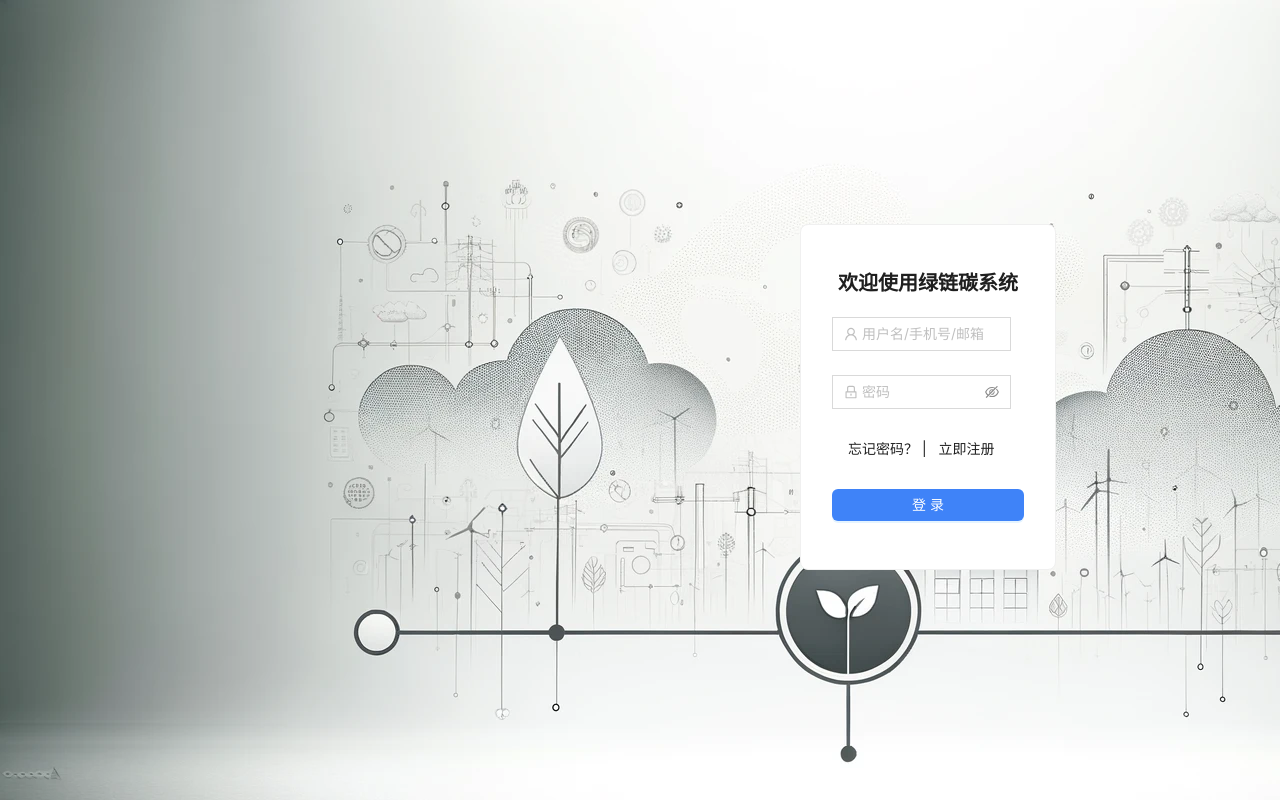
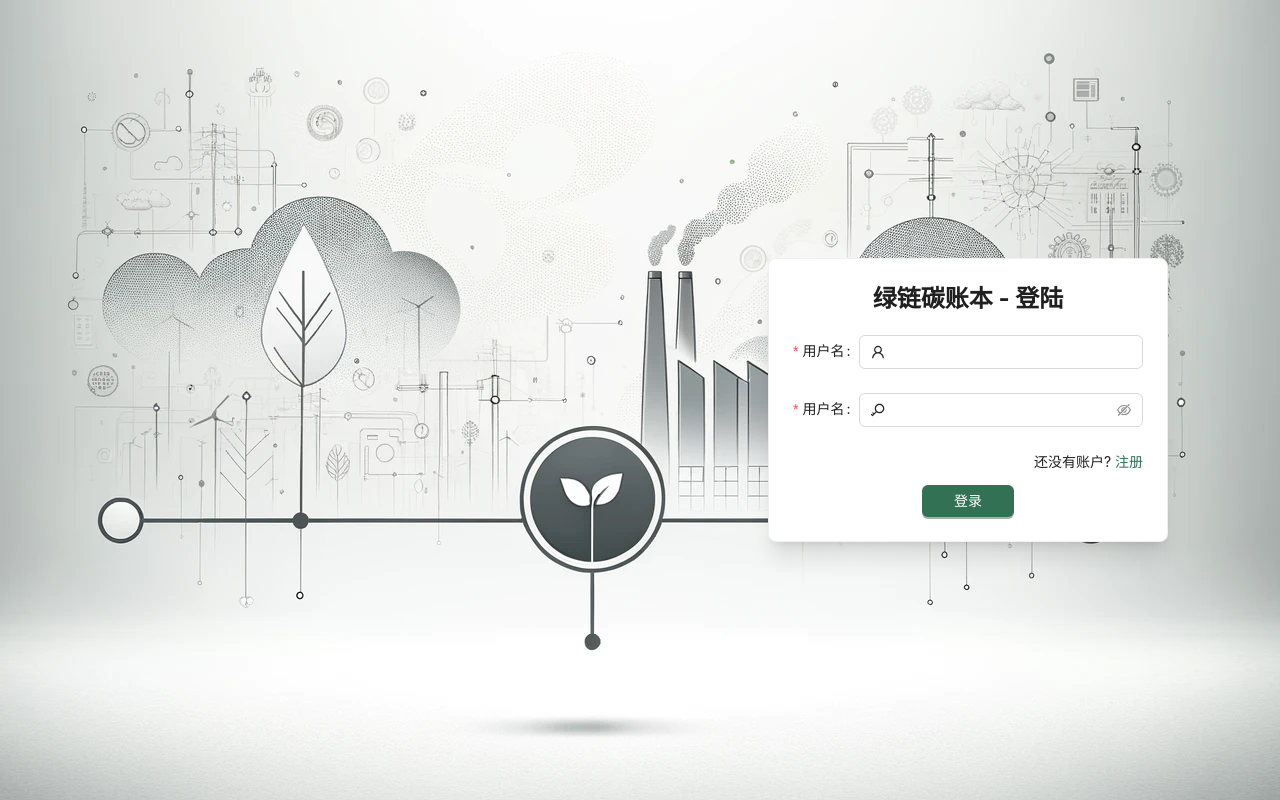
Before and after one commit to carbon-ledger/green-chain-carbon-ledger-web, a Vue app: page /auth/login in a window 1280 px wide. Built offline with nearby package versions, Linux system fonts and the light colour scheme.

Commit message:
patch: 登陆主键修改

```diff
--- a/src/App.vue
+++ b/src/App.vue
@@ -1,3 +1,11 @@
 <template>
-  <RouterView/>
+  <a-config-provider
+      :theme="{
+        token: {
+          colorPrimary: '#337155',
+        }
+      }"
+  >
+    <RouterView/>
+  </a-config-provider>
 </template>
--- a/src/main.js
+++ b/src/main.js
@@ -3,8 +3,8 @@ import 'ant-design-vue/dist/reset.css';
 import {createApp} from 'vue'
 import App from './App.vue'
 import router from './router'
+import './tailwind.css'
 import Antd from 'ant-design-vue'
-import './index.css'
 
 const app = createApp(App)
 
--- a/src/router/index.js
+++ b/src/router/index.js
@@ -51,6 +51,7 @@ const router = createRouter({
       // 登陆相关路由表
       path: "/auth",
       name: "Auth",
+      component: () => import("@/views/AuthPage/Auth.vue"),
       children: [
         {
           // 登陆
--- /dev/null
+++ b/src/views/AuthPage/Auth.vue
@@ -0,0 +1,13 @@
+<script setup>
+
+</script>
+
+<template>
+  <RouterView/>
+</template>
+
+<style>
+body {
+  background: url("@/assets/images/img2.jpg") center center no-repeat;
+}
+</style>
--- a/src/views/AuthPage/LoginView.vue
+++ b/src/views/AuthPage/LoginView.vue
@@ -1,44 +1,56 @@
 <template>
-  <div class="relative items-center h-[100vh] bg-[url('@/assets/images/img2.jpg')]">
-    <a-card class="absolute right-56 top-56 w-1/5 flex justify-center items-center bg-white">
-      <h1 class="my-5 font-bold text-xl flex justify-center">欢迎使用绿链碳系统</h1>
+  <div class="md:flex md:h-screen items-center md:justify-end sm:justify-center md:content-around">
+    <a-card
+        class="shadow-xl md:w-[calc(60%-5rem)] lg:w-[400px] mx-5 md:mx-10 lg:mx-28 mt-20 md:mt-0"
+    >
+      <div class="container">
+        <div class="row-auto">
+          <div class="row-span-1 mb-5 text-center font-bold text-2xl">
+            绿链碳账本 - 登陆
+          </div>
+          <div class="row-span-1">
             <a-form
-          :label-col="{ span: 8 }"
-          :model="formState"
-          :wrapper-col="{ span: 24 }"
-          autocomplete="off"
-          name="basic"
+                :model="loginForm"
+                class="login-form"
+                name="normal_login"
                 @finish="onFinish"
                 @finishFailed="onFinishFailed"
             >
               <a-form-item
-            :rules="[{ required: true, message: '请输入您的账号！' }]"
-            name="username"
+                  :rules="[{ required: true, message: '请输入用户名' }]"
+                  label="用户名"
+                  name="user"
               >
-          <a-input v-model:value="formState.user" class="w-[14vw] rounded-none" placeholder="用户名/手机号/邮箱">
+                <a-input v-model:value="loginForm.user">
                   <template #prefix>
-              <UserOutlined style="color: rgba(0, 0, 0, 0.25)"/>
+                    <UserOutlined class="site-form-item-icon"/>
                   </template>
                 </a-input>
               </a-form-item>
               <a-form-item
-            :rules="[{ required: true, message: '请输入您的密码！' }]"
-            name="password"
+                  :rules="[{ required: true, message: '请输入密码' }]"
+                  label="用户名"
+                  name="user"
               >
-          <a-input-password v-model:value="formState.password" class="w-[14vw] rounded-none" placeholder="密码">
+                <a-input-password v-model:value="loginForm.password">
                   <template #prefix>
-              <LockOutlined style="color: rgba(0, 0, 0, 0.25)"/>
+                    <KeyOutlined class="site-form-item-icon"/>
                   </template>
                 </a-input-password>
               </a-form-item>
-        <a-form-item class="flex items-center whitespace-nowrap" name="remember">
-          <a class="w-[2vw] ml-4" @click="$router.push('/forgetpassword')">忘记密码？ | </a>
-          <a class="ml-2" @click="$router.push('/organizeregister')">立即注册</a>
-        </a-form-item>
-        <a-form-item class="flex justify-center items-center">
-          <a-button class="w-48 bg-blue-500" html-type="submit" type="primary" @click="LoginUser()">登录</a-button>
-        </a-form-item>
+              <div class=" text-end mb-3">
+                还没有账户? <a class="text-spring" @click="router.push('/auth/register/organize')">注册</a>
+              </div>
+              <div class="text-center">
+                <a-button :disabled="false" class="bg-aspargus" html-type="submit" type="primary"
+                          @click="UserLogin()">
+                  <div class="mx-4">登录</div>
+                </a-button>
+              </div>
             </a-form>
+          </div>
+        </div>
+      </div>
     </a-card>
   </div>
 </template>
@@ -46,19 +58,20 @@
 <script setup>
 import {reactive} from 'vue';
 import {message} from "ant-design-vue";
-import {LockOutlined, UserOutlined} from '@ant-design/icons-vue';
 import requests from "@/assets/js/request.js";
-import {useRouter} from "vue-router";
+import {KeyOutlined, UserOutlined} from "@ant-design/icons-vue";
+import router from "@/router/index.js";
 
-const router = useRouter()
-const formState = reactive({
+// 路由表
+// 表单登陆
+const loginForm = reactive({
   user: '',
   password: ''
 });
 
-function LoginUser() {
-  console.log("formState:", formState)
-  requests.login(formState).then((res) => {
+function UserLogin() {
+  console.log("formState:", loginForm)
+  requests.login(loginForm).then((res) => {
     localStorage.setItem("AuthorizationToken", "Bearer " + res.data.data.token);
     localStorage.setItem("X-Auth-UUID", res.data.data.user.uuid);
     message.success('你好 ' + res.data.data.user.email + ' 用户')
--- a/tailwind.config.js
+++ b/tailwind.config.js
@@ -6,6 +6,13 @@ module.exports = {
     "./node_modules/flowbite/**/*.js"
   ],
   theme: {
+    colors: {
+      'uranian': '#B3D3F9',
+      'aspargus': '#337155',
+      'spring': '#337155',
+      'beaver': '#AA9488',
+      'mount-pink': '#7F7382',
+    },
     extend: {},
   },
   plugins: [ require('flowbite/plugin')],
```
Also changed, not shown: src/tailwind.css (renamed from src/index.css), 1 other file (tests, documents, lock files or other folders). Lines whose indentation alone changed are shown as unchanged.
